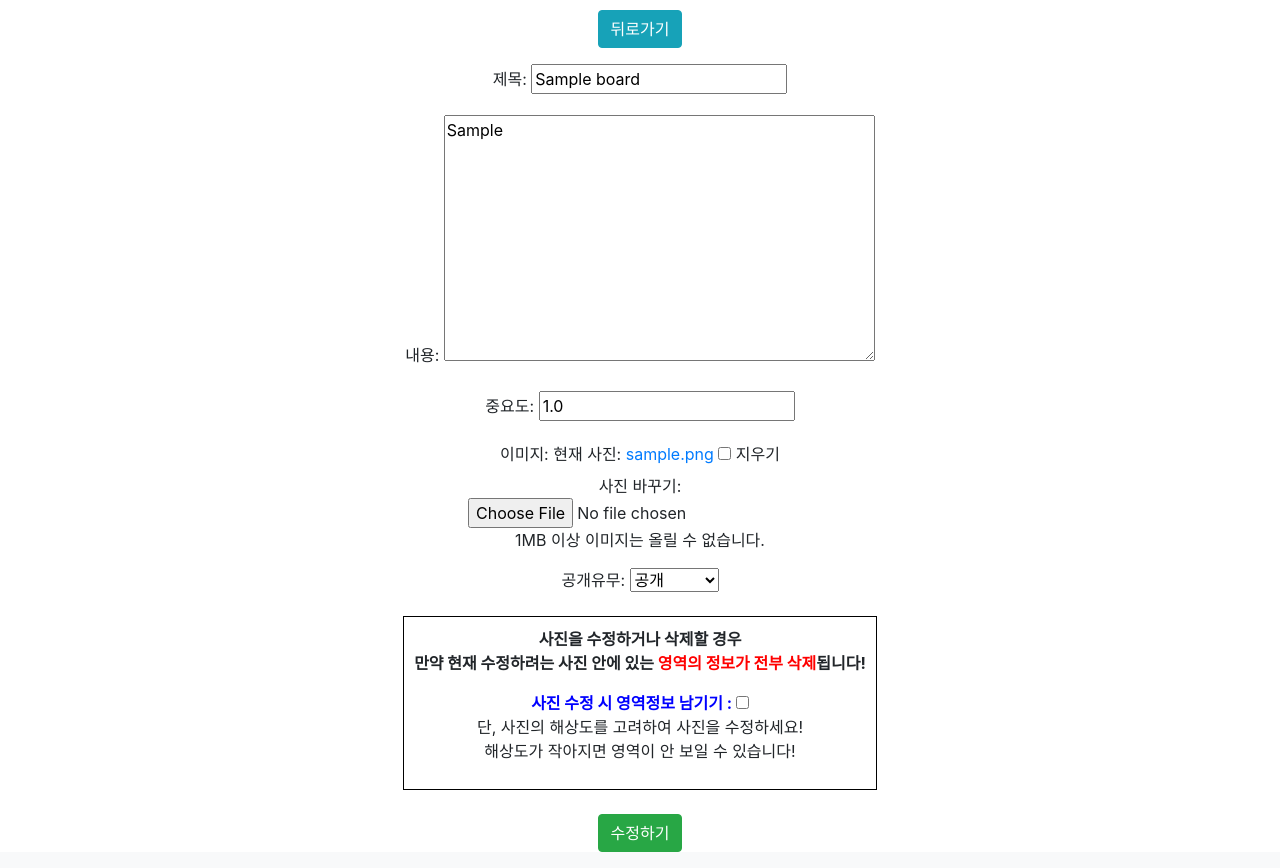
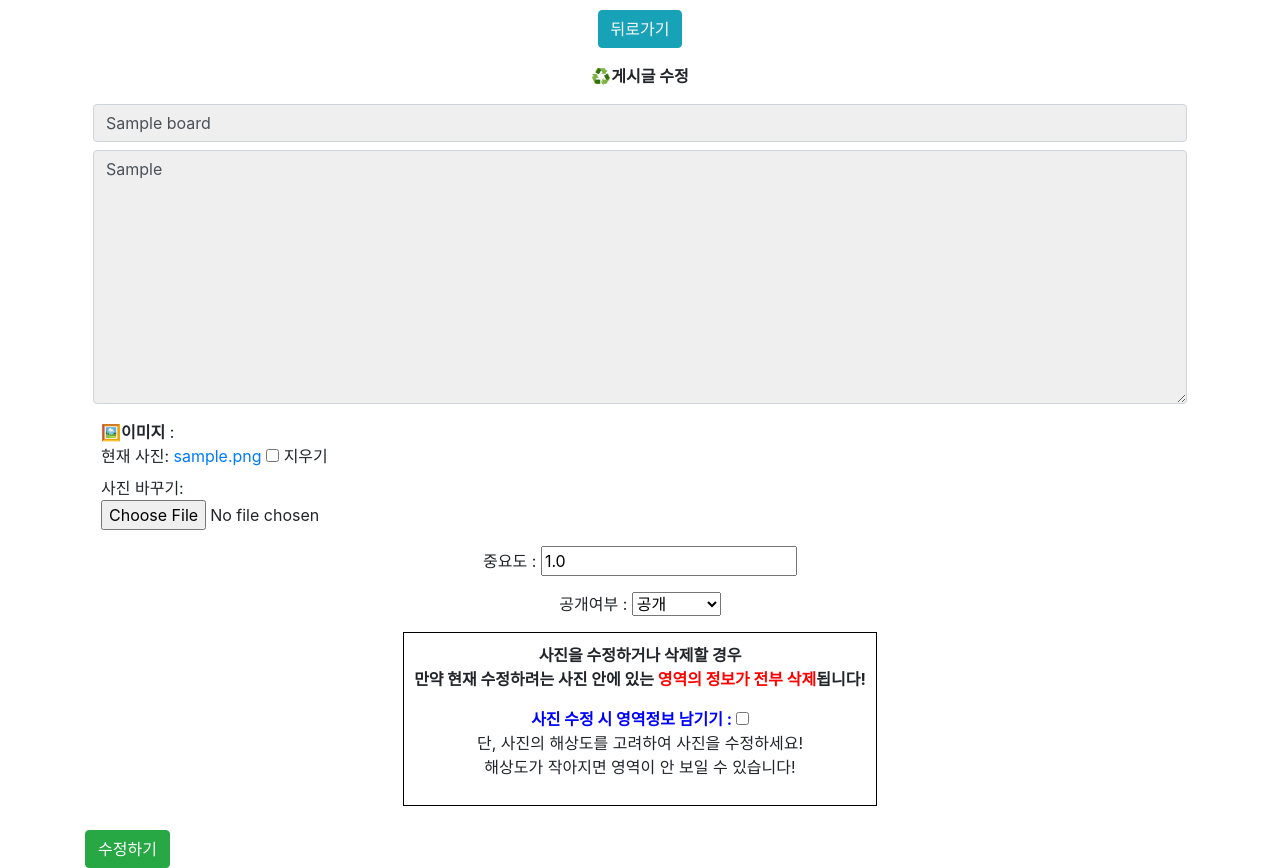
Before and after one commit to cwadven/imagestory_site, a Django app: page /board/cur_modify/1/1 in a window 1280 px wide. Shown: the part 64-932 px from the top of the page. Run offline with Django 3.2, Linux system fonts and the light colour scheme; a user stored in the database is signed in; tables that the repository leaves empty hold one stand-in row (values such as "Sample post"); some libraries are stand-ins or nearby versions.

Commit message:
input 디자인 수정을 위해서 form.py 및 여러개 변경

```diff
--- a/board/forms.py
+++ b/board/forms.py
@@ -26,16 +26,31 @@ class Boardmodform(forms.ModelForm):
             'secure': {
                 'required': "공개유무를 선택해주세요!",
             },
+            'important': {
+                'required': "영역의 앞뒤 순서를 정해주세요!",
+            }
         }
-        help_texts = { 'image':'1MB 이상 이미지는 올릴 수 없습니다.', }
+        help_texts = { 'image':'이미지를 추가해 보세요', }
         widgets = {
             'cord_sx':forms.NumberInput(attrs={'style': 'display:none'}),
             'cord_sy':forms.NumberInput(attrs={'style': 'display:none'}),
             'cord_lx':forms.NumberInput(attrs={'style': 'display:none'}),
             'cord_ly':forms.NumberInput(attrs={'style': 'display:none'}),
-            'image': MyClearableFileInput(attrs={'style': 'display:block;margin:auto;'}),
-        #     'title': forms.TextInput(attrs={'class': 'form-control'}),
-        #     'body': forms.Textarea(attrs={'class': 'form-control',}),
+            'image': MyClearableFileInput(attrs={'style': 'display:block;margin:auto;width:-webkit-fill-available;'}),
+            'important':forms.NumberInput(attrs={
+                'required':True,
+                'placeholder':'영역 앞의 정도',
+            }),
+            'title': forms.TextInput(attrs={
+                'class': 'form-control',
+                'placeholder':'제목',
+                'style': 'background:#efefef;',
+            }),
+            'information': forms.Textarea(attrs={
+                'class': 'form-control',
+                'placeholder':'여기를 눌러서 글을 작성할 수 있습니다!\n\n[이용규칙에 어긋나는 행위 금지]\n1. 욕설, 비하, 음란물, 개인정보가 포함된 게시물 게시\n2.특정인이나 단체/지역을 비방하는 행위\n3. 기타 약관 및 현행법에 어긋나는 행위',
+                'style': 'background:#efefef;',
+            }),
         }
 
 class Boardmodform_root(forms.ModelForm):
@@ -48,11 +63,19 @@ class Boardmodform_root(forms.ModelForm):
             'image':'이미지',
             'secure':'공개유무',
         }
-        help_texts = { 'image':'1MB 이상 이미지는 올릴 수 없습니다.', }
+        help_texts = { 'image':'이미지를 추가해 보세요', }
         widgets = {
-            'image': MyClearableFileInput(attrs={'style': 'display:block;margin:auto;'}),
-        #     'title': forms.TextInput(attrs={'class': 'form-control'}),
-        #     'body': forms.Textarea(attrs={'class': 'form-control',}),
+            'image': MyClearableFileInput(attrs={'style': 'display:block;margin:auto;width:-webkit-fill-available;'}),
+            'title': forms.TextInput(attrs={
+                'class': 'form-control',
+                'placeholder':'제목',
+                'style': 'background:#efefef;',
+            }),
+            'information': forms.Textarea(attrs={
+                'class': 'form-control',
+                'placeholder':'여기를 눌러서 글을 작성할 수 있습니다!\n\n[이용규칙에 어긋나는 행위 금지]\n1. 욕설, 비하, 음란물, 개인정보가 포함된 게시물 게시\n2.특정인이나 단체/지역을 비방하는 행위\n3. 기타 약관 및 현행법에 어긋나는 행위',
+                'style': 'background:#efefef;',
+            }),
         }
 
 class CommentTest(forms.ModelForm):
--- a/board/templates/root_modify.html
+++ b/board/templates/root_modify.html
@@ -49,13 +49,23 @@ function check_image_change(){
 <!-- notice ajax 스크립트 추가 -->
 {% include "notice_ajax.html" %}
 <body>
-    <div class="container-fluid p-0" style="text-align: center;">
+    <div class="container-fluid p-0">
         {% include 'navbar.html' %}
-        <p><a class="btn btn-info" href="{% url 'board:detail' board_name get_board.id %}">뒤로가기</a></p>
+        <div class="text-center"><a class="btn btn-info" href="{% url 'board:detail' board_name get_board.id %}">뒤로가기</a></div>
+        <div class="container">
             <form onsubmit="check_image_change(); return false;" enctype="multipart/form-data" style='display:block;' id='information_data' action="{% url 'board:root_modify' get_board.category get_board.id %}" method='post' name='information_data'>
                 {% csrf_token %}
-            {{boardform.as_p}}
-            <div style="border: 1px black solid; width: fit-content; margin:auto; padding:10px;">
+                <div class="m-3 text-center"><strong>♻게시글 수정</strong></div>
+                <div class="m-2">{{boardform.title}}</div>
+                <div class="m-2">{{boardform.information}}</div>
+                <div class="m-3"><b>🖼이미지</b> : <br>{{boardform.image}}</div>
+                <div class="m-3 text-center">중요도 : {{boardform.important}}</div>
+                <div class="m-3 text-center">공개여부 : {{boardform.secure}}</div>
+                {{boardform.cord_sx}}
+                {{boardform.cord_sy}}
+                {{boardform.cord_lx}}
+                {{boardform.cord_ly}}
+                <div class="text-center" style="border: 1px black solid; width: fit-content; margin:auto; padding:10px;">
                     <p><b>사진을 수정하거나 삭제할 경우<br>만약 현재 수정하려는 사진 안에 있는 <span style="color: red;">영역의 정보가 전부 삭제</span>됩니다!</b></p>
                     <p>
                         <span style="color: blue;font-weight: bold;">사진 수정 시 영역정보 남기기 : </span><input id="layer_save" type="checkbox" name="layer_save"/><br>
@@ -64,6 +74,7 @@ function check_image_change(){
                 </div><br>
                 <input class="btn btn-success" type='submit' value='수정하기'>
             </form>
+        </div>
     </div>
 
 <!-- 프로그래스바 Modal -->
--- a/board/views.py
+++ b/board/views.py
@@ -295,12 +295,12 @@ def detail(request, board_name, id):
     board_form = Boardmodform()
 
     if get_board.secure == "public":
-        return render(request, "detail.html", {"find_input":find_input,"areas":areas,"get_board":get_board, "board_name":board_name, "board_form":board_form, "search_board":search_board, "commentform":commentform, "detail_getComment":detail_getComment,})
+        return render(request, "detail.html", {"find_input":find_input,"areas":areas,"get_board":get_board, "board_name":board_name, "boardform":board_form, "search_board":search_board, "commentform":commentform, "detail_getComment":detail_getComment,})
     elif not request.user.is_authenticated: #만약 회원가입하지 않은 일반 사람이 public이 아닌글을 읽을려고 하는 경우 바로 안보이도록 설정 위에 있는 이유는 user.profile을 익명자가 없기 때문에
         return redirect('/')
     #권한 있는 사람들은 비공개 글 볼 수 있도록! (권한 있는자 : 권한이 있는 사람, 루트 게시글 작성자, 관리자)
     elif request.user.profile in groups or root_author == request.user.profile or request.user.is_superuser:
-        return render(request, "detail.html", {"find_input":find_input,"areas":areas,"get_board":get_board, "board_name":board_name, "board_form":board_form, "search_board":search_board, "commentform":commentform, "detail_getComment":detail_getComment,})
+        return render(request, "detail.html", {"find_input":find_input,"areas":areas,"get_board":get_board, "board_name":board_name, "boardform":board_form, "search_board":search_board, "commentform":commentform, "detail_getComment":detail_getComment,})
     else:
         return redirect('/')
 
```
Also changed, not shown: board/templates/detail.html (+35 -18 lines), board/templates/root_write.html (+14 -8 lines). Lines whose indentation alone changed are shown as unchanged.
